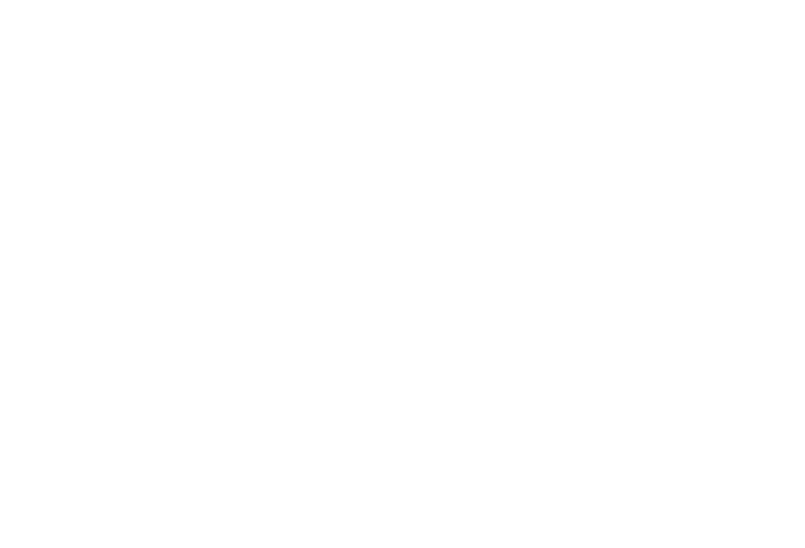
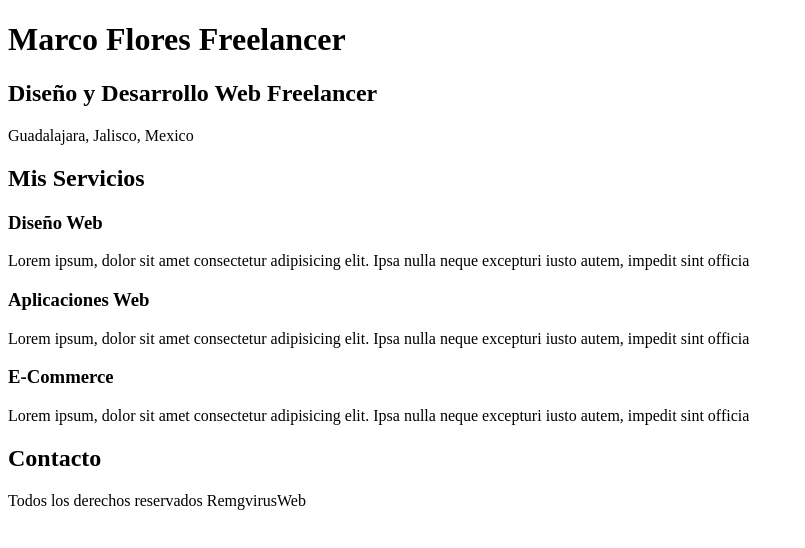
Before and after one commit to IngOcram/freelancer, a plain HTML site: page freelancer_inicio/index.html in a window 1280 px wide. Shown: the whole page, without its empty margins (0-805 px from the left). Drawn offline with Linux system fonts and the light colour scheme.

Commit message:
Dando estructura al html

```diff
--- a/freelancer_inicio/index.html
+++ b/freelancer_inicio/index.html
@@ -9,6 +9,62 @@
 
 <body>
 
+    <header>
+
+        <h1>Marco Flores Freelancer</h1>
+
+    </header>
+
+    <section>
+
+        <h2>Diseño y Desarrollo Web Freelancer</h2>
+
+        <p>Guadalajara, Jalisco, Mexico</p>
+
+    </section>
+
+    <main>
+
+        <h2>Mis Servicios</h2>
+
+        <section>
+
+            <h3>Diseño Web</h3>
+
+            <p>Lorem ipsum, dolor sit amet consectetur adipisicing elit. Ipsa nulla neque excepturi iusto autem, impedit sint officia</p>
+
+        </section>
+
+        <section>
+
+            <h3>Aplicaciones Web</h3>
+
+            <p>Lorem ipsum, dolor sit amet consectetur adipisicing elit. Ipsa nulla neque excepturi iusto autem, impedit sint officia</p>
+
+        </section>
+
+        <section>
+
+            <h3>E-Commerce</h3>
+
+            <p>Lorem ipsum, dolor sit amet consectetur adipisicing elit. Ipsa nulla neque excepturi iusto autem, impedit sint officia</p>
+
+        </section>
+
+    </main>
+
+    <section>
+
+        <h1>Contacto</h1>
+
+    </section>
+
+    <footer>
+
+        <p>Todos los derechos reservados RemgvirusWeb</p>
+
+    </footer>
+
 </body>
 
 </html>
```
